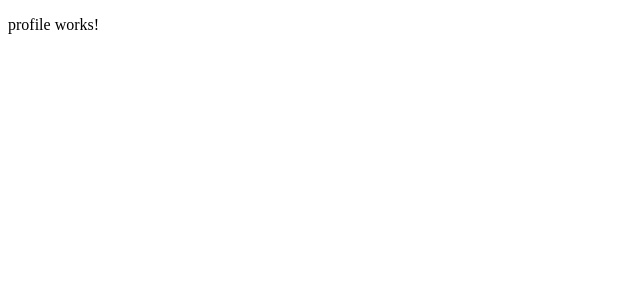
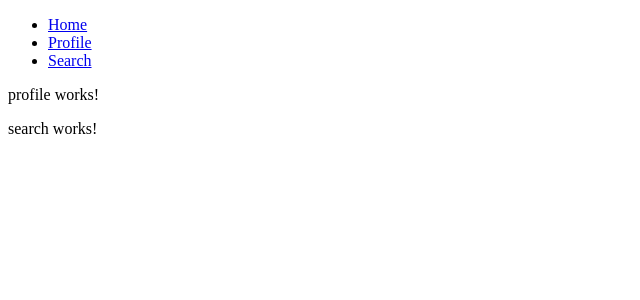
Before and after one commit to DavidWatibini/git-search, an Angular app: page /search in a window 1280 px wide. Shown: the top 300 px of the page, without its empty margins (0-640 px from the left). Built offline with nearby package versions, Linux system fonts and the light colour scheme.

Commit message:
routing functionality set and running

```diff
--- /dev/null
+++ b/src/app/app-routing.module.ts
@@ -0,0 +1,10 @@
+import { NgModule } from '@angular/core';
+import { Routes, RouterModule } from '@angular/router';
+
+const routes: Routes = [];
+
+@NgModule({
+  imports: [RouterModule.forRoot(routes)],
+  exports: [RouterModule]
+})
+export class AppRoutingModule { }
--- a/src/app/profile/profile.component.html
+++ b/src/app/profile/profile.component.html
@@ -1,3 +1,16 @@
+<nav>
+  <div class="container-fluid">
+    <div>
+      <ul>
+        <li><a class="navbar-brand" href="#">Home</a></li>
+        <li><a routerLink='/profile' routerLinkActive='active'>Profile</a></li>
+        <li><a routerLink='/search' routerLinkActive='active'>Search</a></li>
+      </ul>
+    </div>
+  </div>
+</nav>
 <p>
   profile works!
 </p>
+
+<router-outlet></router-outlet>
--- /dev/null
+++ b/src/app/search/search.component.html
@@ -0,0 +1,3 @@
+<p>
+  search works!
+</p>
--- /dev/null
+++ b/src/app/search/search.component.ts
@@ -0,0 +1,17 @@
+import { Component, OnInit } from '@angular/core';
+import {Repository} from '../repository'
+import {User} from '../user'
+
+@Component({
+  selector: 'app-search',
+  templateUrl: './search.component.html',
+  styleUrls: ['./search.component.css']
+})
+export class SearchComponent implements OnInit {
+
+  constructor() { }
+
+  ngOnInit() {
+  }
+
+}
```
Also changed, not shown: src/app/app.module.ts (+12 -2 lines), src/app/search/search.component.css (added), 1 other file (tests, documents, lock files or other folders).
